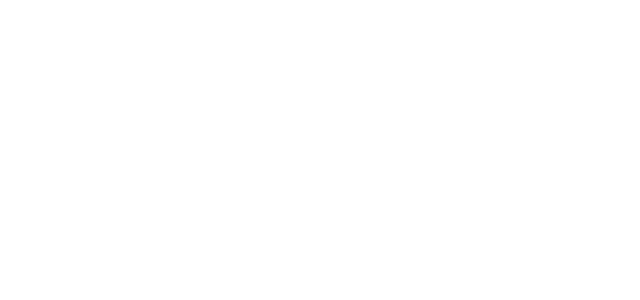
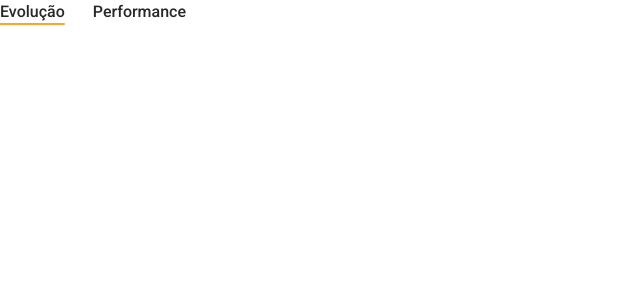
Before and after one commit to MPCGomes/propabanda-financial-tracker, a React (Vite) app in the folder frontend/: page / in a window 1280 px wide. Shown: the top 300 px of the page, without its empty margins (0-640 px from the left). Built offline with nearby package versions, Linux system fonts and the light colour scheme.

Commit message:
feat: dashboard header

```diff
--- /dev/null
+++ b/frontend/src/components/DashboardHeader.tsx
@@ -0,0 +1,23 @@
+type DashboardHeader = {
+  evolution?: "noDash" | "Dash";
+  performance?: "noDash" | "Dash";
+};
+
+export default function DashboardHeader({
+  evolution = "noDash",
+  performance = "noDash",
+}: DashboardHeader) {
+  const baseClasses = "text-base text-[#282828] font-medium";
+
+  const variants = {
+    noDash: "",
+    Dash: "underline decoration-[#FFA322] underline-offset-6 decoration-2",
+  };
+
+  return (
+    <div className="flex gap-7">
+      <a href="#" className={`${baseClasses} ${variants[evolution]}`}>Evolução</a>
+      <a href="#" className={`${baseClasses} ${variants[performance]}`}>Performance</a>
+    </div>
+  );
+}
--- a/frontend/src/pages/HomePage.tsx
+++ b/frontend/src/pages/HomePage.tsx
@@ -1,3 +1,4 @@
+import DashboardHeader from "../components/DashboardHeader";
 
 type HomePageProps = {
   title: string;
@@ -6,6 +7,7 @@ type HomePageProps = {
 export default function HomePage({ title }: HomePageProps) {
   return (
     <div className="">
+      <DashboardHeader evolution='Dash'/>
     </div>
   );
 }
```
